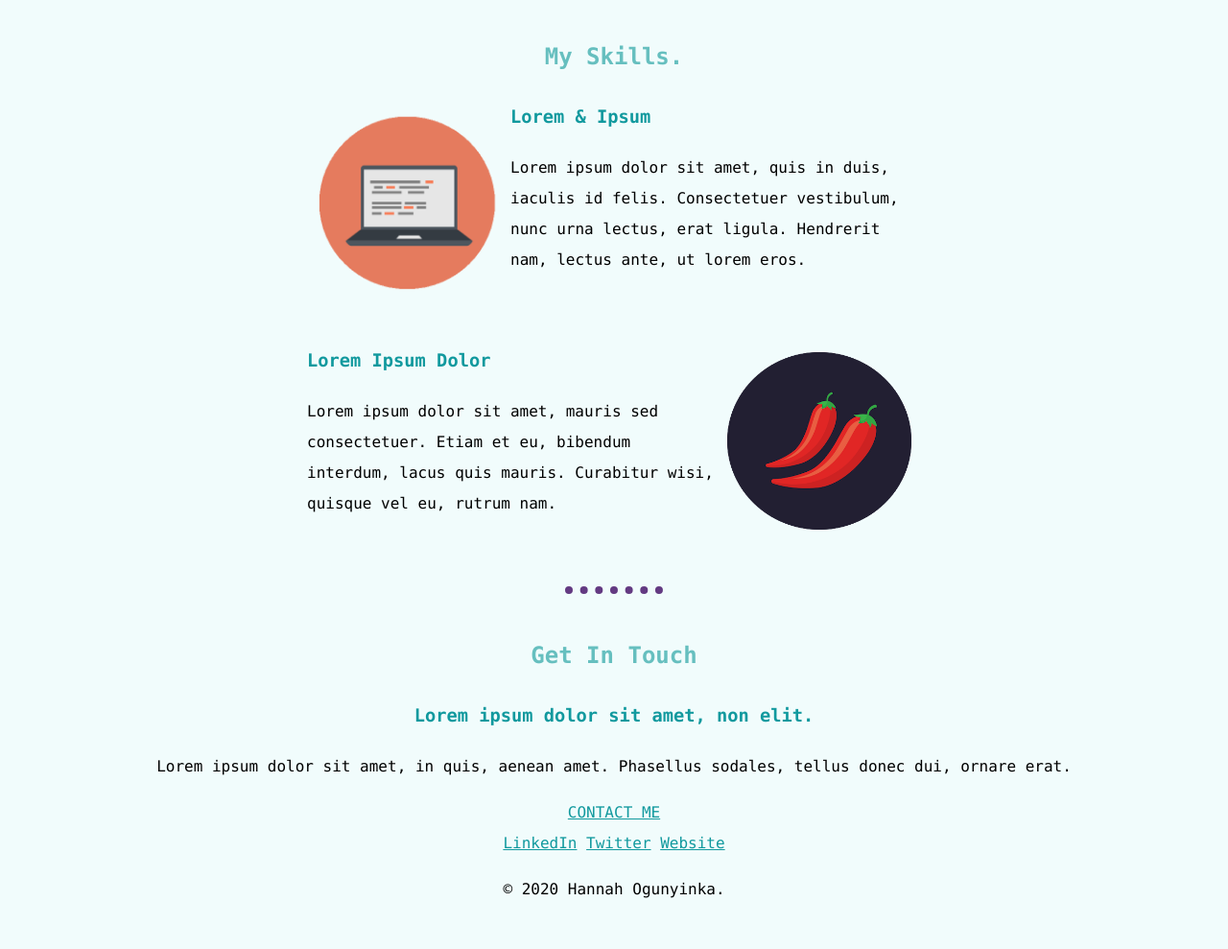
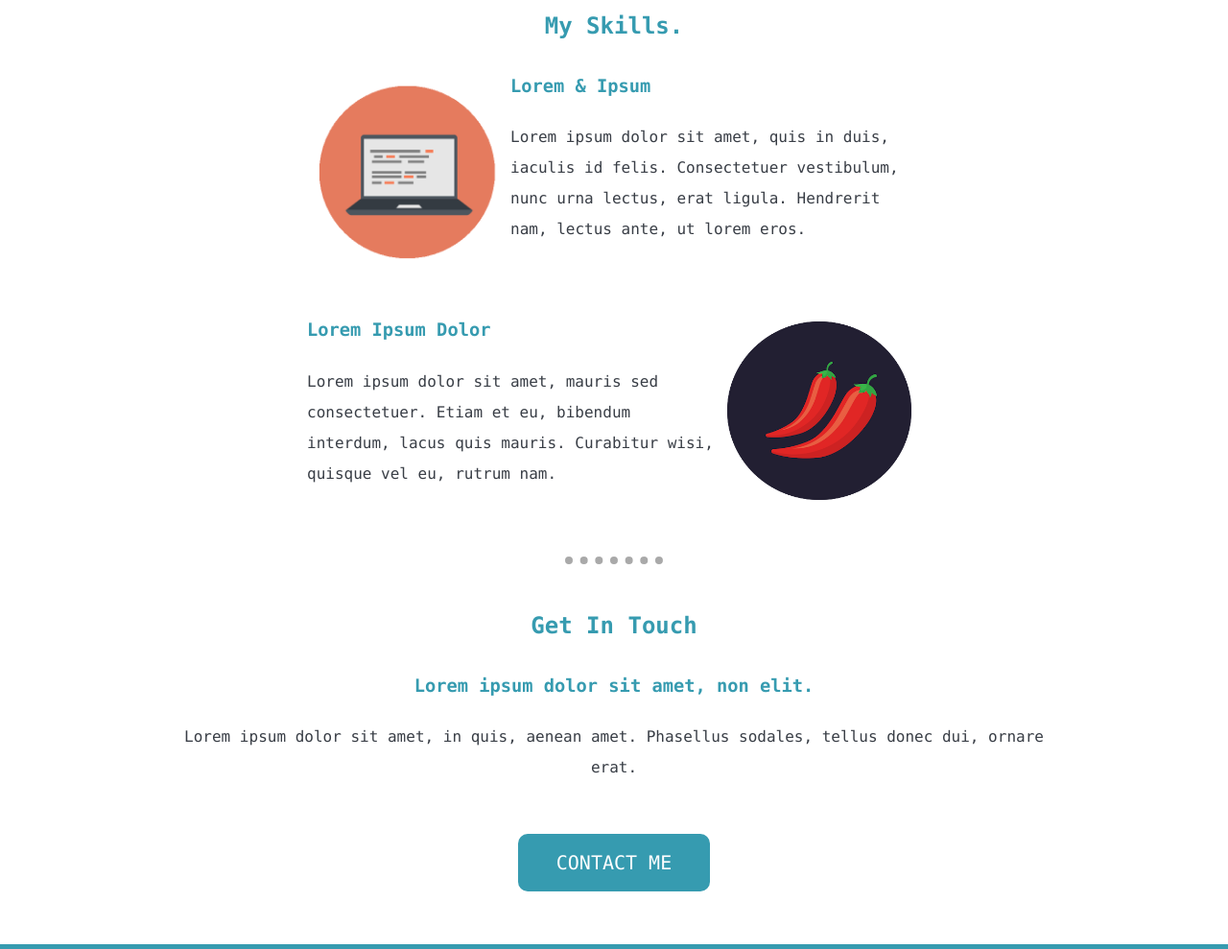
Before and after one commit to Hannah-Ogunyinka/mock-profile-page, a plain HTML site: page index.html in a window 1280 px wide. Shown: the part 1251-2240 px from the top of the page at 96% size. Before the commit the page ends 2210 px from the top, so only its background shows below. Drawn offline with Linux system fonts and the light colour scheme; a web font is replaced by a local one.

Commit message:
Add files via upload

```diff
--- a/CSS/styles.css
+++ b/CSS/styles.css
@@ -1,18 +1,36 @@
 body {
+  background-color: #369bb0;
   margin:0;
-  background-color: #f1fcfc;
   text-align: center;
   font-family: "Lucida Sans Typewriter", "Lucida Console", monaco, "Bitstream Vera Sans Mono", monospace;
   line-height: 2
 }
 
 .top-container {
+  background-color: #b1dee7;
   margin:0;
-  position:relative;
-  text-align: center;
-  padding-top: 80px;
 }
 
+.middle-container {
+  padding: 50px 0;
+  background-color: #FFFFFF;
+
+}
+
+.bottom-container {
+  padding: 50px 0;
+  background-color: #369bb0
+}
+
+.profile {
+  width:70%;
+  margin: auto
+}
+
+.contact-me {
+  width:70%;
+  margin: auto
+}
 
 .skills {
 margin: 50px auto;
@@ -28,7 +46,7 @@ hr {
     margin:40px auto;
     border-style: none;
     border-top-style: dotted;
-    border-color: #633a82;
+    border-color: darkgrey;
     border-width: 8px; /* border thickness  */
     height: 0;
     width: 8%
@@ -40,27 +58,36 @@ h1 {
   font-family: 'Indie Flower', sans-serif;
   font-size: 5rem;
   font-weight:normal;
-  color: #66BFBF
+  color: #369bb0
 }
 
 .title-h2 {
   margin:0 auto;
-  font-family: monospace;
+  font-family: Questrial;
   font-size: 2.5rem;
   font-weight:normal;
-  color: #66BFBF
+  color: #369bb0
 }
 
 h2 {
-  color: #66BFBF
+  color: #369bb0
 }
 
 a {
-  color:#11999E
+  color:#369bb0;
+  text-decoration:none
 }
 
 h3 {
-  color:#11999E;
+  color:#369bb0;
+}
+
+p {
+  color: #393E46
+}
+
+.copyright-name {
+  color:white
 }
 
 
@@ -81,7 +108,7 @@ h3 {
 }
 
 .profile-image {
-  width:20%
+  width:25%
 }
 .chillies {
   text-align: left;
@@ -95,3 +122,54 @@ h3 {
   width: 30%;
   float: left;
 }
+
+.contact-button {
+  display: inline-block;
+  border-radius: 10px;
+  background-color: #369bb0;
+  border: none;
+  color: #FFFFFF;
+  text-align: center;
+  font-size: 20px;
+  padding: 10px 0;
+  width: 200px;
+  transition: all 0.5s;
+  cursor: pointer;
+  margin: 5px;
+}
+
+.contact-button span {
+  cursor: pointer;
+  display: inline-block;
+  position: relative;
+  transition: 0.5s;
+}
+
+.contact-button span:after {
+  content: '\00bb';
+  position: absolute;
+  opacity: 0;
+  top: 0;
+  right: -20px;
+  transition: 0.5s;
+}
+
+.contact-button:hover span {
+  padding-right: 25px;
+}
+
+.contact-button:hover span:after {
+  opacity: 1;
+  right: 0;
+}
+
+.footer-link {
+  color:#8acedb;
+  margin: auto 20px;
+  font-size: 1.2em
+}
+
+.footer-link:hover {
+  color: #b7e1e1;
+  font-size: 1.2em
+}
--- a/index.html
+++ b/index.html
@@ -4,7 +4,7 @@
 <head>
   <meta charset="utf-8">
   <title>Hannah Ogunyinka's site</title>
-  <link rel="stylesheet" type="text/css" href="css/styles.css">
+  <link rel="stylesheet" href="css/styles.css">
   <link rel="icon" href="favicon.ico">
   <link href="https://fonts.googleapis.com/css2?family=Indie+Flower&family=Muli:wght@500&family=Questrial&display=swap" rel="stylesheet">
 </head>
@@ -12,7 +12,7 @@
 <body>
   <div class="top-container">
     <h1>I'm Hannah.</h1>
-    <h2 class="title-h2">I'm a programmer</h2>
+    <h2 class="title-h2">I'm a <span><u>pro</u></span>grammer</h2>
     <img class= cloud1 src="images/cloud.png" alt="cloud image">
     <img class= cloud2 src="images/cloud.png" alt="cloud image">
     <img class= mountain src="images/mountain.png" alt="mountain image">
@@ -43,7 +43,8 @@
       <h2>Get In Touch</h2>
       <h3>Lorem ipsum dolor sit amet, non elit.</h3>
       <p>Lorem ipsum dolor sit amet, in quis, aenean amet. Phasellus sodales, tellus donec dui, ornare erat.</p>
-      <a class="btn" href="mailto:contact@workshopofinnovation.com">CONTACT ME</a>
+      <br>
+      <a class="contact-button" style="vertical-align:middle" href="mailto:contact@workshopofinnovation.com" ><span>CONTACT ME</span></a>
     </div>
   </div>
 
@@ -52,7 +53,7 @@
     <a class="footer-link" href="https://www.linkedin.com/">LinkedIn</a>
     <a class="footer-link" href="https://twitter.com/">Twitter</a>
     <a class="footer-link" href="https://www.appbrewery.co/">Website</a>
-    <p>© 2020 Hannah Ogunyinka.</p>
+    <p class="copyright-name">© 2020 Hannah Ogunyinka.</p>
   </div>
 </body>
 
```
